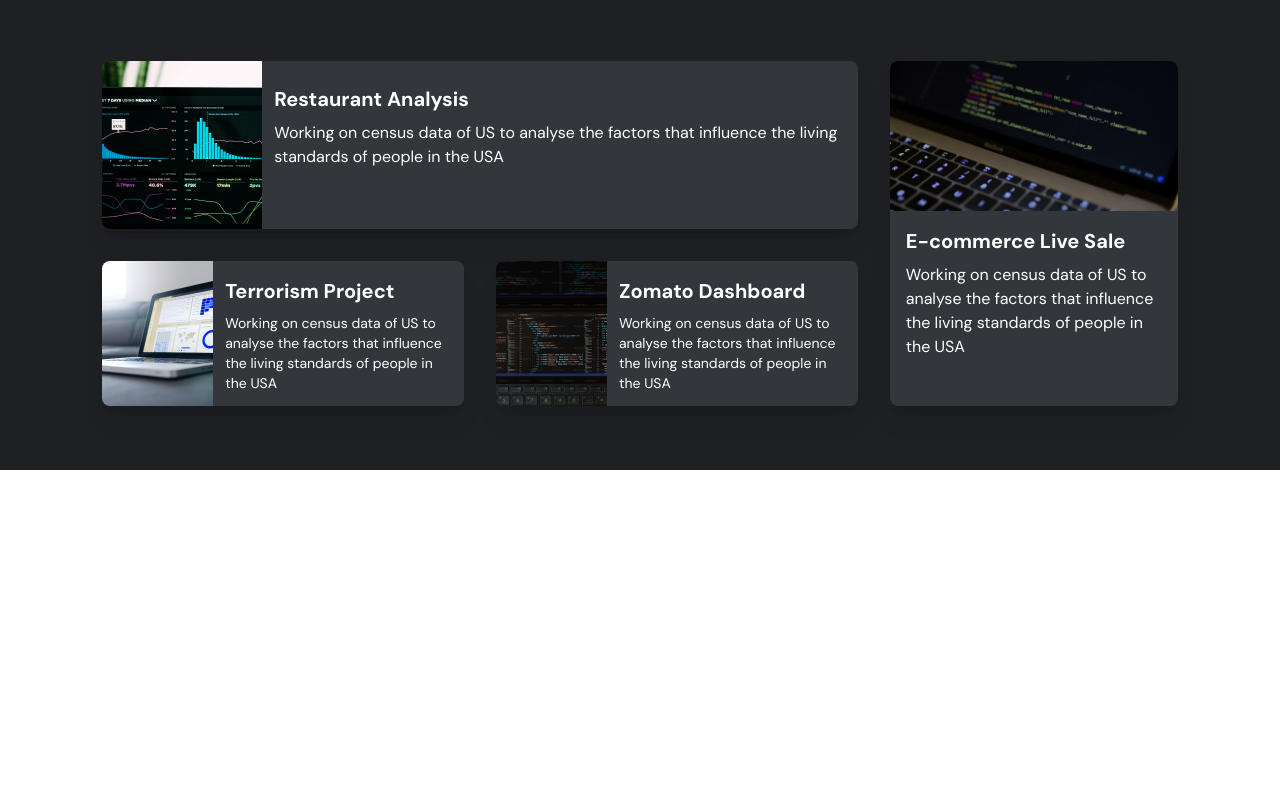
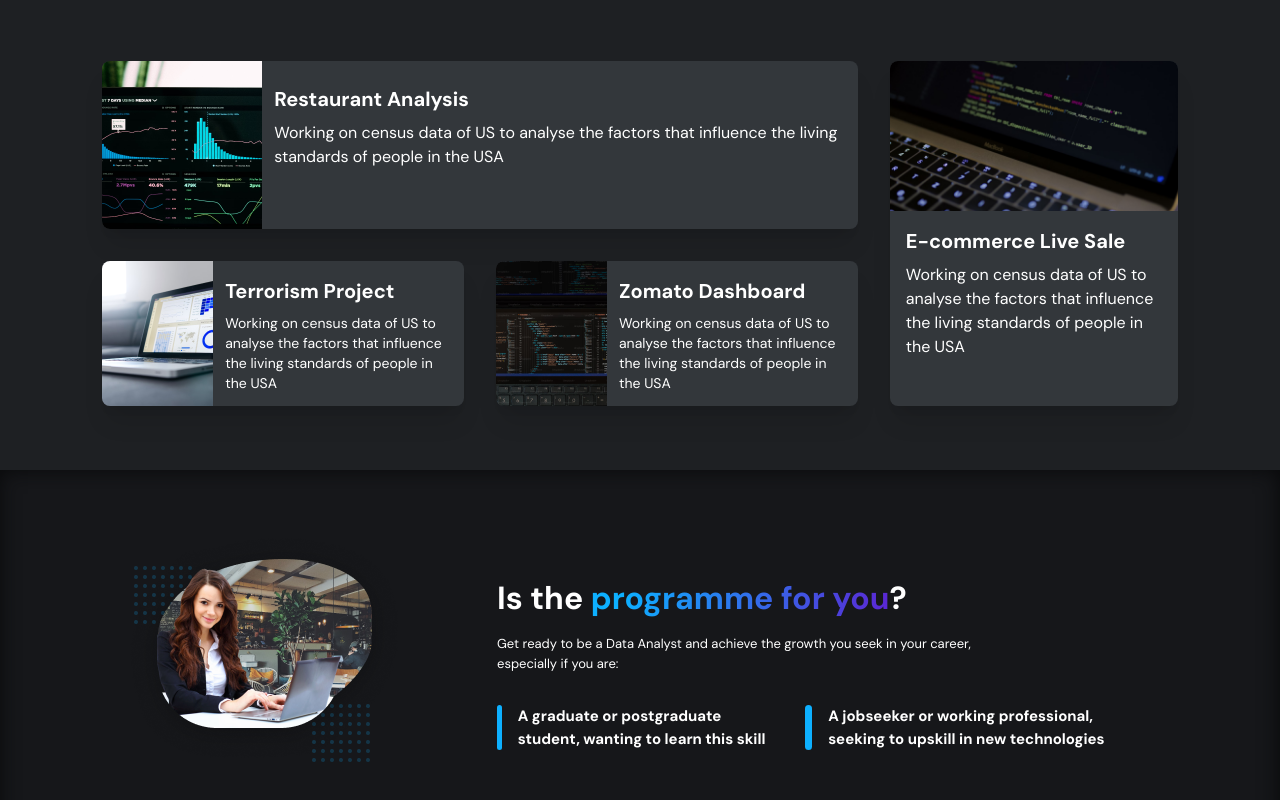
Before and after one commit to senbo1/madridsoftware, a React (Vite) app: page / in a window 1280 px wide. Shown: the part 3428-4228 px from the top of the page. Before the commit the page ends 3898 px from the top, so only its background shows below. Built offline with nearby package versions, Linux system fonts and the light colour scheme; a web font is replaced by a local one.

Commit message:
Added Eligibility section

```diff
--- a/src/App.tsx
+++ b/src/App.tsx
@@ -7,6 +7,7 @@ import MainNav from './components/MainNav';
 import Placements from './components/Placements';
 import Enroll from './components/Enroll';
 import Projects from './components/Projects';
+import Eligible from './components/Eligible';
 
 function App() {
   return (
@@ -22,6 +23,7 @@ function App() {
           <Learning />
           <Enroll />
           <Projects />
+          <Eligible />
         </main>
       </div>
     </>
--- /dev/null
+++ b/src/components/Eligible.tsx
@@ -0,0 +1,45 @@
+import { FC } from 'react';
+import eligible from '../assets/eligible.png';
+
+const Eligible: FC = () => {
+  return (
+    <section className="bg-[#16171A] shadow-inset">
+      <div className="container max-w-5xl py-16 sm:flex sm:gap-24 px-0">
+        <img src={eligible} alt="A woman using laptop" />
+
+        <div className="flex flex-col gap-8 mt-10">
+          <div className="flex flex-col gap-3">
+            <h2 className="text-[32px] font-bold">
+              Is the <span className="text-gradient">programme for you</span>?
+            </h2>
+            <p className="text-[13px]">
+              Get ready to be a Data Analyst and achieve the growth you seek in
+              your career, <br />
+              especially if you are:
+            </p>
+          </div>
+
+          <div className="flex gap-5">
+            <div className="flex gap-4 max-w-72 w-full">
+              <span className="w-2 h-full bg-blue rounded-lg"></span>
+              <p className="text-[15px] font-bold">
+                A graduate or postgraduate student, wanting to learn this skill
+              </p>
+            </div>
+
+            <div className="flex gap-4">
+              <span className="w-3 h-full bg-blue rounded-lg"></span>
+              <p className="text-[15px] font-bold">
+                A jobseeker or working professional, seeking to upskill in new
+                technologies
+              </p>
+            </div>
+          </div>
+
+        </div>
+      </div>
+    </section>
+  );
+};
+
+export default Eligible;
--- a/tailwind.config.js
+++ b/tailwind.config.js
@@ -17,6 +17,9 @@ module.exports = {
       },
     },
     extend: {
+      boxShadow: {
+        inset: "-1px 0px 20px 0px #08090A inset;"
+      },
       fontFamily: {
         dmsans : ["DM Sans", "sans-serif"],
         barlowc: ["Barlow Condensed", "sans-serif"]
```
Also changed, not shown: src/assets/eligible.png (added).
